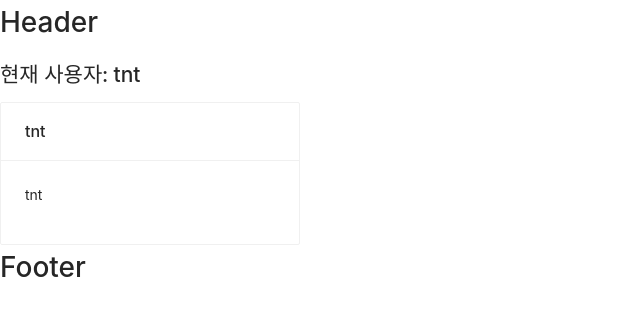
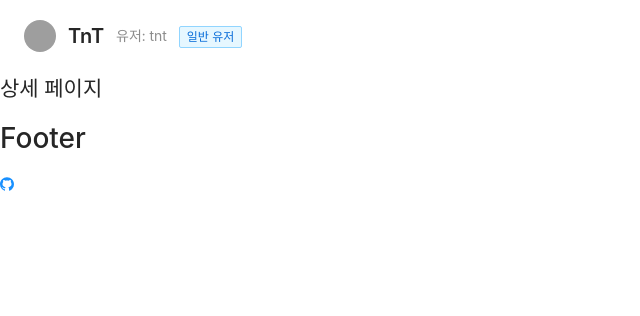
Before and after one commit to tmintalk/tnt-client, a React (Create React App) app: page / in a window 1280 px wide. Both pictures are taken after typing "Sample", "Sample123" into the empty fields and a click on the button "로그인". Shown: the top 316 px of the page, without its empty margins (0-640 px from the left). Built offline with nearby package versions, Linux system fonts and the light colour scheme; grey boxes are pictures that could not be loaded.

Commit message:
[feat] header

```diff
--- a/src/components/Footer/index.js
+++ b/src/components/Footer/index.js
@@ -1,7 +1,10 @@
+import { GithubOutlined } from '@ant-design/icons'
+
 const Footer = () => {
   return (
     <>
       <h1>Footer</h1>
+      <a href="https://github.com/TheStarkor"><GithubOutlined /></a>
     </>
   );
 };
--- a/src/components/Header/index.js
+++ b/src/components/Header/index.js
@@ -1,13 +1,21 @@
 import { useSelector } from "react-redux";
 
+import { PageHeader, Tag } from "antd";
 
 const Header = () => {
   const { user } = useSelector((state) => state);
 
   return (
     <>
-      <h1>Header</h1>
-      {user.data && <h2>현재 사용자: {user?.data?.nickname}</h2>}
+      <PageHeader
+        className="site-page-header"
+        title="TnT"
+        subTitle={
+          user?.data ? `유저: ${user.data.nickname}` : `로그인이 필요합니다.`
+        }
+        tags={user?.data ? <Tag color="blue">일반 유저</Tag> : ''}
+        avatar={user?.data && { src: 'https://avatars1.githubusercontent.com/u/8186664?s=460&v=4' }}
+      />
     </>
   );
 };
--- a/src/components/UserCard/index.js
+++ b/src/components/UserCard/index.js
@@ -31,9 +31,9 @@ const UserCard = () => {
     <>
       {user.data
       ?
-      <Card style={{ width: 300 }} title={user.data.name}>
-        <p>{user.data.nickname}</p>
-      </Card>
+      <>
+        <h2>상세 페이지</h2>
+      </>
       :
       <Form
         initialValues={{ remember: true }}
```
